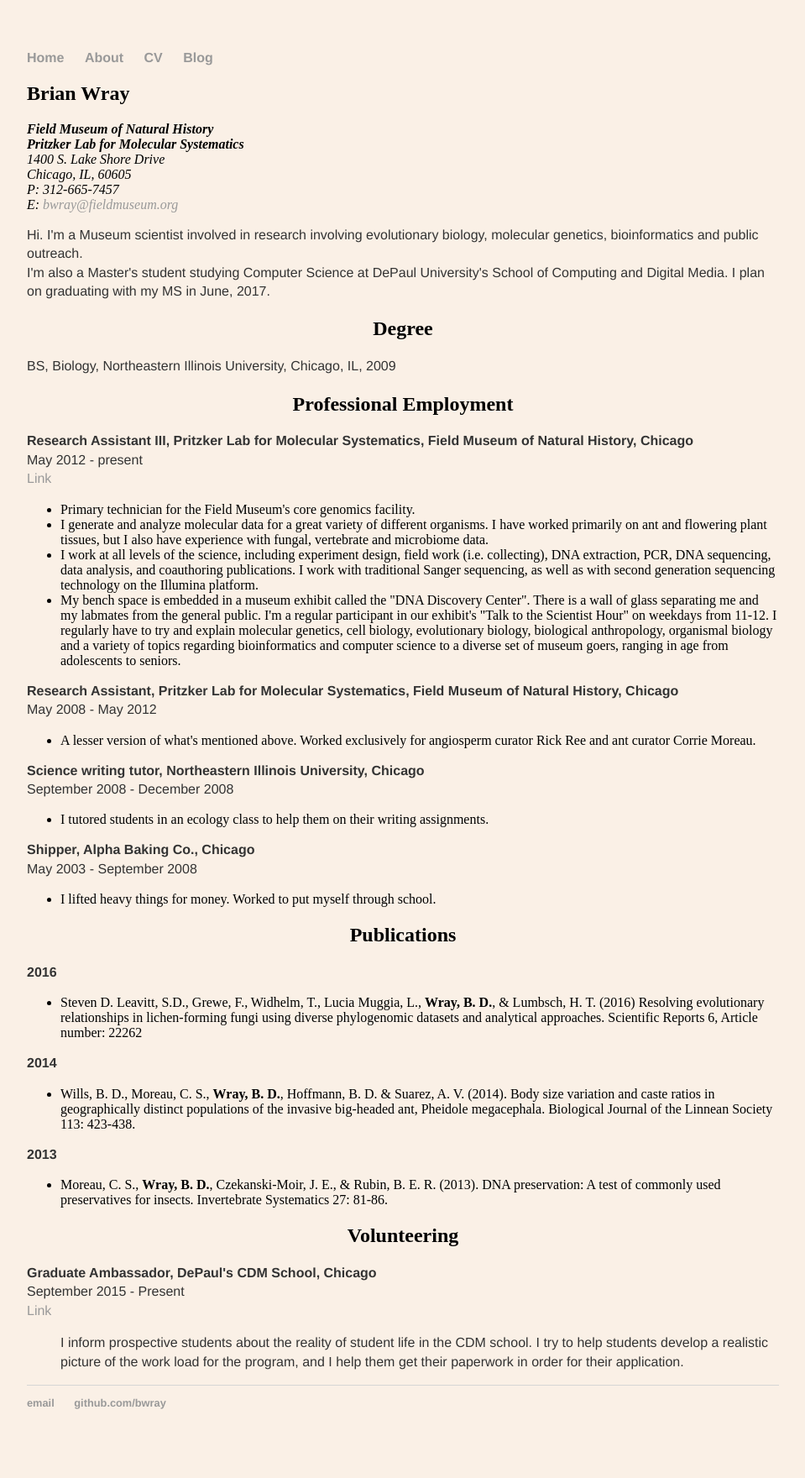
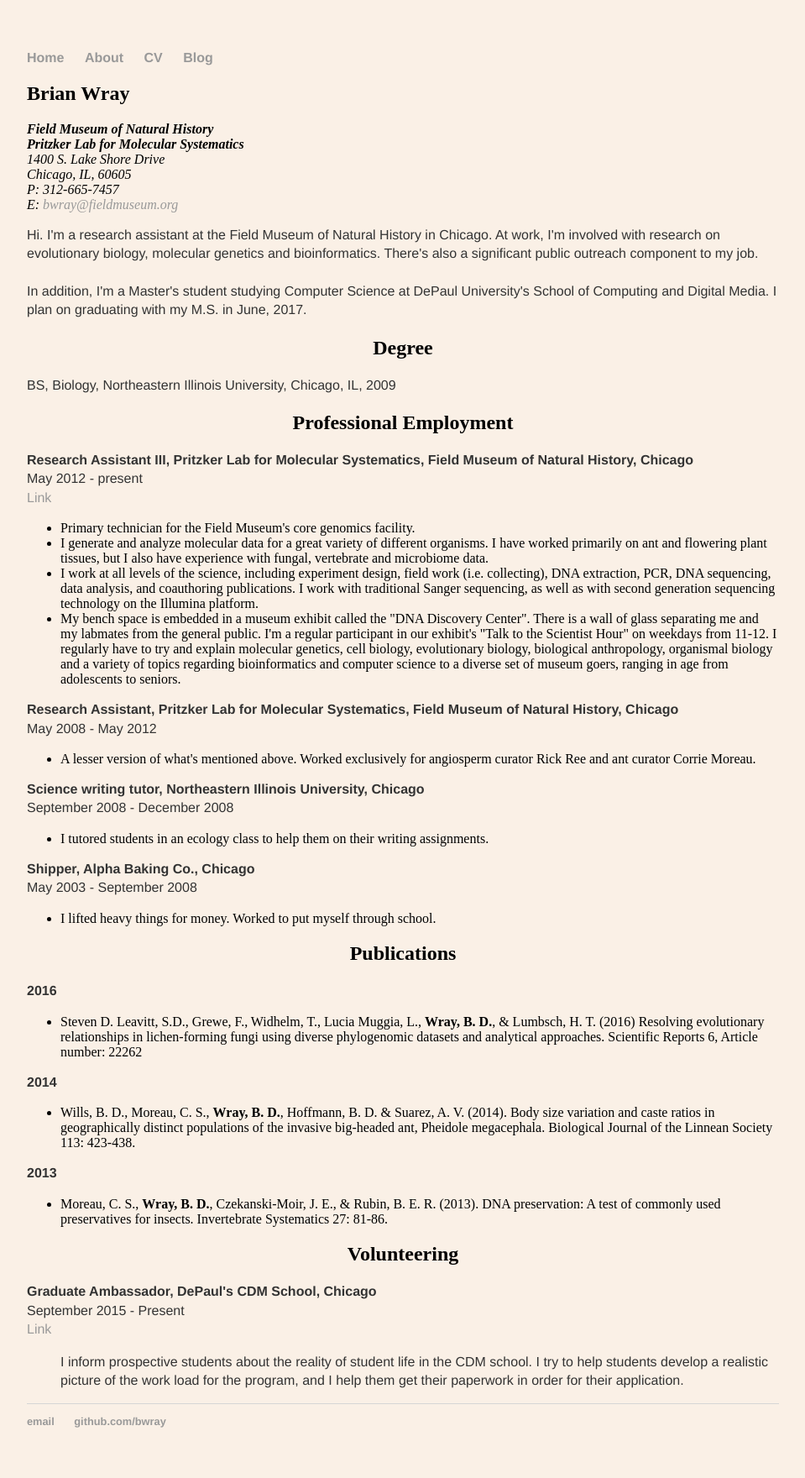
Before and after one commit to bwray/bwray.github.io, a Jekyll site: the page built from cv/index.html, in a window 1280 px wide. Shown: the whole page at 84% size, without its empty margins (160-1119 px from the left). Built offline with Jekyll 4.4.1, drawn with Linux system fonts in a browser that asks for light colours; before the commit the page ends 1738 px from its top, so only the background shows below that.

Commit message:
edits to cv

```diff
--- a/cv/index.html
+++ b/cv/index.html
@@ -11,9 +11,12 @@
 	P: 312-665-7457<br/>
 	E: <a href="mailto:bwray@fieldmuseum.org">bwray@fieldmuseum.org</a><br/>
 	</address>
-	<p style = "font-family: helvetica; font-size: 100%;">Hi. I'm a Museum scientist involved in research involving evolutionary biology, molecular genetics, bioinformatics and public outreach.
-	<br>
-	I'm also a Master's student studying Computer Science at DePaul University's School of Computing and Digital Media. I plan on graduating with my MS in June, 2017.</p>
+	<p style = "font-family: helvetica; font-size: 100%;">Hi. I'm a research assistant at the Field Museum of Natural History in Chicago. At work,
+	I'm involved with research on evolutionary biology, molecular genetics and bioinformatics. There's also a significant public outreach
+	component to my job.
+	<br/><br/>
+	In addition, I'm a Master's student studying Computer Science at DePaul University's School of Computing and Digital Media.
+	I plan on graduating with my M.S. in June, 2017.</p>
 
 	<h2 style="text-align:center;">Degree</h2>
 	<p style = "font-family: helvetica; font-size: 100%">BS, Biology, Northeastern Illinois University, Chicago, IL, 2009</p>
```
